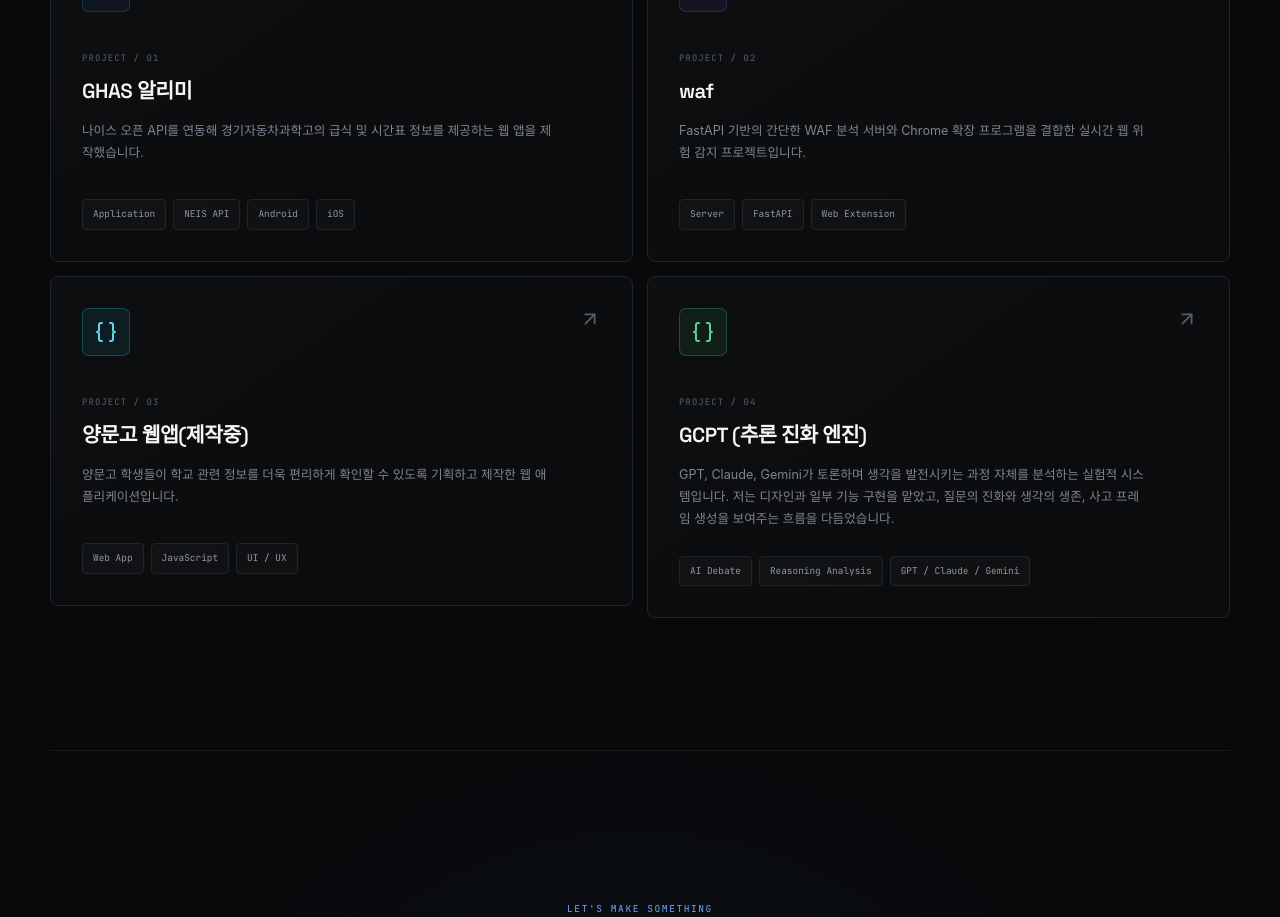
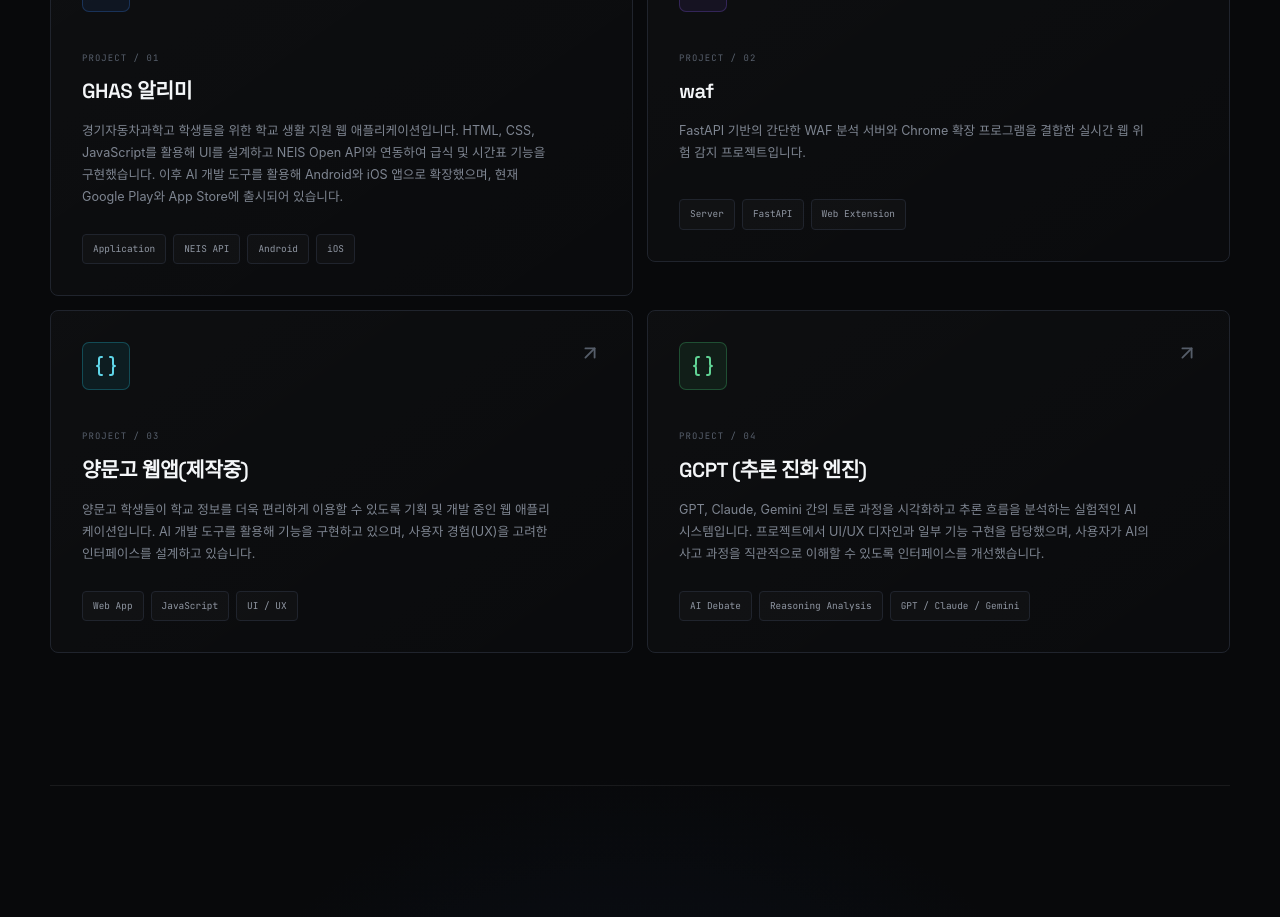
Before and after one commit to luka0116kjh/portfolio-react, a React (Vite) app: page / in a window 1280 px wide. Shown: the part 3240-4157 px from the top of the page. Built offline with nearby package versions, Linux system fonts and the light colour scheme; a web font is replaced by a local one.

Commit message:
feat: enhance project descriptions for clarity and detail

```diff
--- a/src/App.jsx
+++ b/src/App.jsx
@@ -107,7 +107,7 @@ const activities = [
 const projects = [
   {
     name: 'GHAS 알리미',
-    description: '나이스 오픈 API를 연동해 경기자동차과학고의 급식 및 시간표 정보를 제공하는 웹 앱을 제작했습니다.',
+    description: '경기자동차과학고 학생들을 위한 학교 생활 지원 웹 애플리케이션입니다. HTML, CSS, JavaScript를 활용해 UI를 설계하고 NEIS Open API와 연동하여 급식 및 시간표 기능을 구현했습니다. 이후 AI 개발 도구를 활용해 Android와 iOS 앱으로 확장했으며, 현재 Google Play와 App Store에 출시되어 있습니다.',
     stack: ['Application', 'NEIS API', 'Android', 'iOS'],
     storeLinks: [
       {
@@ -134,14 +134,14 @@ const projects = [
   },
   {
     name: '양문고 웹앱(제작중)',
-    description: '양문고 학생들이 학교 관련 정보를 더욱 편리하게 확인할 수 있도록 기획하고 제작한 웹 애플리케이션입니다.',
+    description: '양문고 학생들이 학교 정보를 더욱 편리하게 이용할 수 있도록 기획 및 개발 중인 웹 애플리케이션입니다. AI 개발 도구를 활용해 기능을 구현하고 있으며, 사용자 경험(UX)을 고려한 인터페이스를 설계하고 있습니다. ',
     stack: ['Web App', 'JavaScript', 'UI / UX'],
     link: 'https://github.com/luka0116kjh/yanggok-community-main',
     accent: 'cyan',
   },
   {
     name: 'GCPT (추론 진화 엔진)',
-    description: 'GPT, Claude, Gemini가 토론하며 생각을 발전시키는 과정 자체를 분석하는 실험적 시스템입니다. 저는 디자인과 일부 기능 구현을 맡았고, 질문의 진화와 생각의 생존, 사고 프레임 생성을 보여주는 흐름을 다듬었습니다.',
+    description: 'GPT, Claude, Gemini 간의 토론 과정을 시각화하고 추론 흐름을 분석하는 실험적인 AI 시스템입니다. 프로젝트에서 UI/UX 디자인과 일부 기능 구현을 담당했으며, 사용자가 AI의 사고 과정을 직관적으로 이해할 수 있도록 인터페이스를 개선했습니다.',
     stack: ['AI Debate', 'Reasoning Analysis', 'GPT / Claude / Gemini'],
     link: 'https://github.com/cksdud32/gcpt',
     accent: 'green',
```
